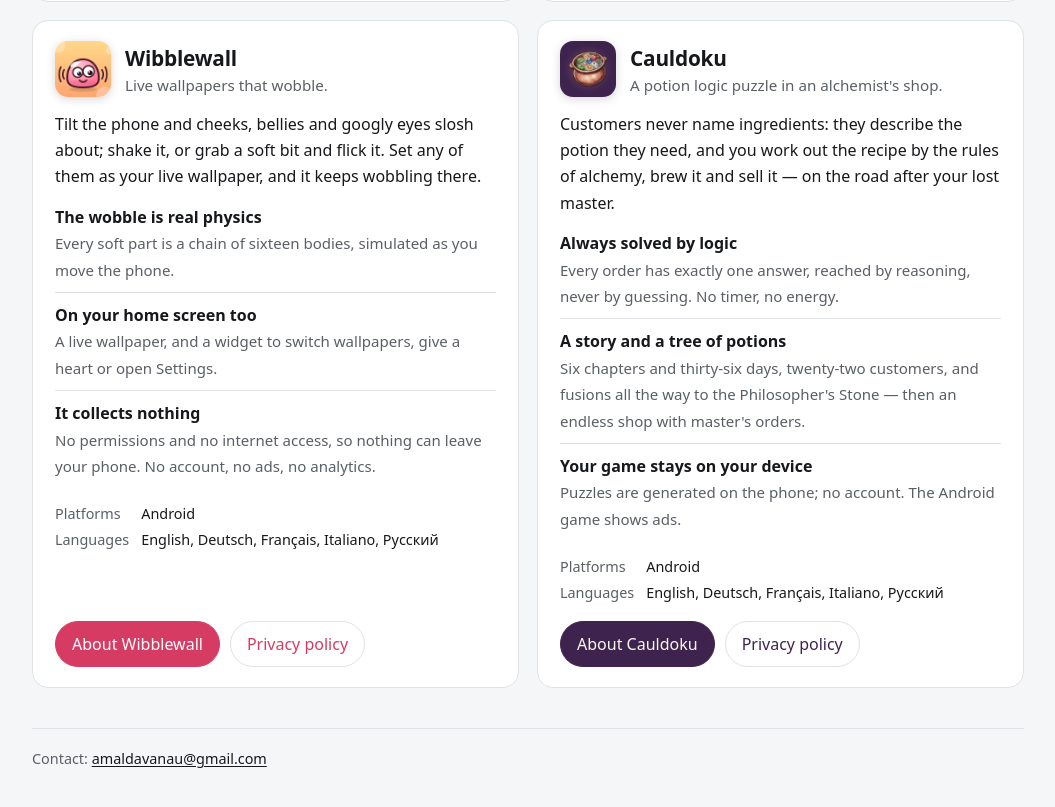
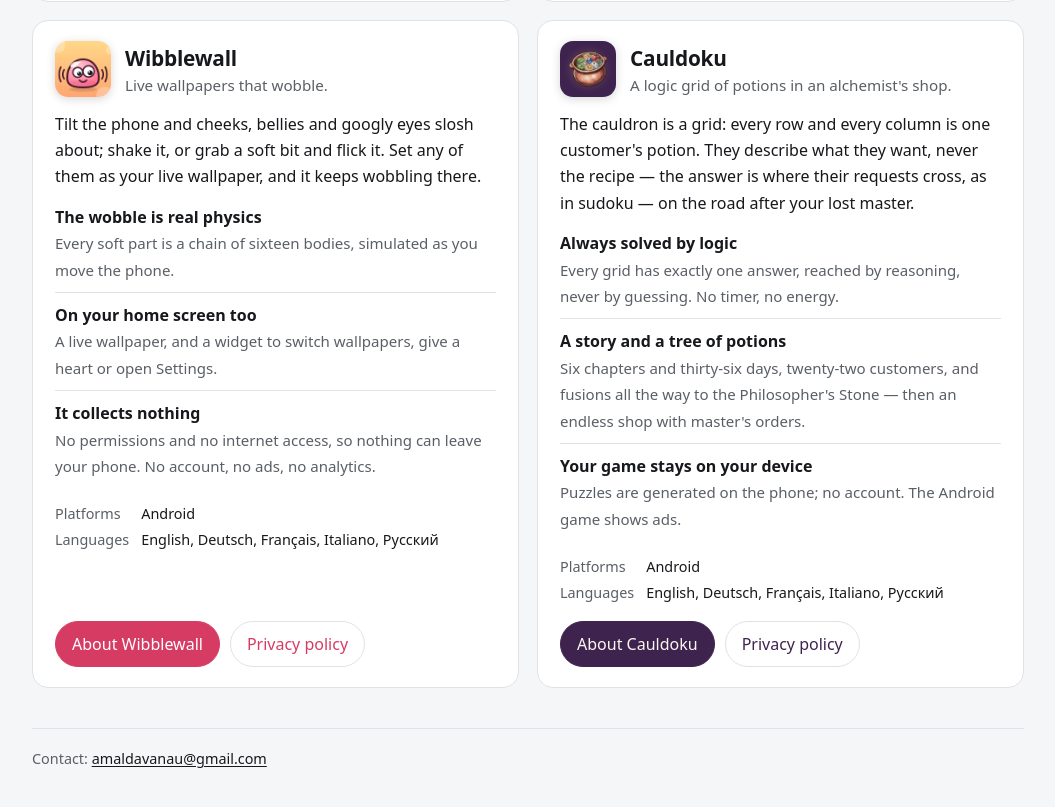
Before and after one commit to jqdevAM/jqdevAM.github.io, a plain HTML site: page index.html in a window 1280 px wide. Shown: the part 941-1748 px from the top of the page, without its empty margins (112-1167 px from the left). Drawn offline with Linux system fonts and the light colour scheme.

Commit message:
Cauldoku: describe the grid
Every row and every column is a customer's potion; the answer is where
they cross. The old words spoke of one customer and a recipe.

```diff
--- a/index.html
+++ b/index.html
@@ -243,16 +243,17 @@
         <img src="cauldoku.png" alt="" width="56" height="56">
         <div>
           <h3>Cauldoku</h3>
-          <p class="what">A potion logic puzzle in an alchemist's shop.</p>
+          <p class="what">A logic grid of potions in an alchemist's shop.</p>
         </div>
       </header>
-      <p>Customers never name ingredients: they describe the potion they
-      need, and you work out the recipe by the rules of alchemy, brew it and
-      sell it — on the road after your lost master.</p>
+      <p>The cauldron is a grid: every row and every column is one customer's
+      potion. They describe what they want, never the recipe — the answer is
+      where their requests cross, as in sudoku — on the road after your lost
+      master.</p>
       <ul>
         <li>
           <strong>Always solved by logic</strong>
-          <span>Every order has exactly one answer, reached by reasoning,
+          <span>Every grid has exactly one answer, reached by reasoning,
           never by guessing. No timer, no energy.</span>
         </li>
         <li>
```
